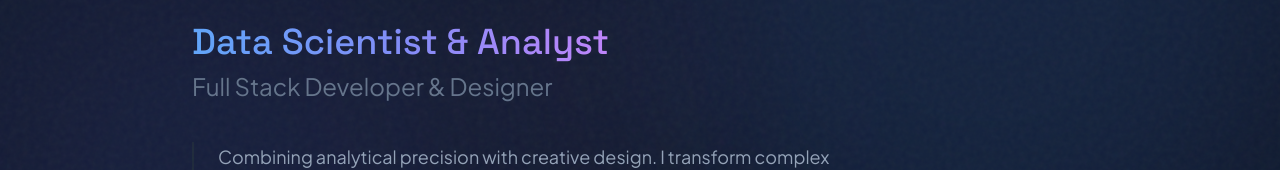
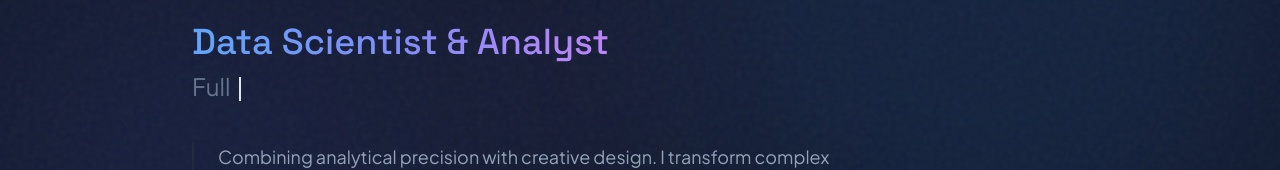
Before and after one commit to OUARAS-khelil-Rafik/khelil-rafik-portfolio, a React (Vite) app: page / in a window 1280 px wide. Shown: the part 351-521 px from the top of the page. Built offline with nearby package versions, Linux system fonts and the light colour scheme; no server answers.

Commit message:
Add Typewriter effect for hero subrole text

```diff
--- a/components/Hero.tsx
+++ b/components/Hero.tsx
@@ -1,9 +1,75 @@
-import React from 'react';
+import React, { useState, useEffect } from 'react';
 import { motion, Variants } from 'framer-motion';
 import { ArrowRight, Download } from 'lucide-react';
 import { useLanguage } from '../context/LanguageContext';
 import { GITHUB_USERNAME } from '../constants';
 import SocialIcons from './SocialIcons';
+
+const Typewriter = ({ text, delay = 0, speed = 50, className = "" }: { text: string, delay?: number, speed?: number, className?: string }) => {
+  const [displayText, setDisplayText] = useState('');
+  const [isTyping, setIsTyping] = useState(false);
+
+  useEffect(() => {
+    let timeout: NodeJS.Timeout;
+    let currentIndex = 0;
+    let isDeleting = false;
+    // Start delay flag
+    let hasStarted = false;
+
+    const tick = () => {
+      // Typing phase
+      if (!isDeleting) {
+        if (currentIndex <= text.length) {
+          setDisplayText(text.substring(0, currentIndex));
+          currentIndex++;
+          setIsTyping(true);
+          timeout = setTimeout(tick, speed);
+        } else {
+          // Finished typing, wait 3 seconds then start deleting
+          setIsTyping(false);
+          isDeleting = true;
+          timeout = setTimeout(tick, 3000); // 3 seconds wait
+        }
+      }
+      // Deleting phase
+      else {
+        if (currentIndex >= 0) {
+          setDisplayText(text.substring(0, currentIndex));
+          currentIndex--;
+          setIsTyping(true);
+          timeout = setTimeout(tick, 30); // Faster delete speed
+        } else {
+          // Finished deleting, restart typing
+          isDeleting = false;
+          currentIndex = 0;
+          setIsTyping(false);
+          timeout = setTimeout(tick, 500); // Small pause before retyping
+        }
+      }
+    };
+
+    const startTimeout = setTimeout(() => {
+      hasStarted = true;
+      tick();
+    }, delay);
+
+    return () => {
+      clearTimeout(startTimeout);
+      clearTimeout(timeout);
+    };
+  }, [text, delay, speed]);
+
+  return (
+    <span className={className}>
+      {displayText}
+      <motion.span
+        initial={{ opacity: 0 }}
+        animate={{ opacity: 1 }}
+        className={`inline-block w-[2px] h-[1em] bg-slate-200 ml-1 align-middle ${!isTyping ? 'animate-pulse' : ''}`}
+      />
+    </span>
+  );
+};
 
 const Hero = () => {
   const { content } = useLanguage();
@@ -97,18 +163,18 @@ const Hero = () => {
           </motion.div>
 
           <motion.div
-            initial={{ opacity: 0, y: 30 }}
-            animate={{ opacity: 1, y: 0 }}
-            transition={{ duration: 0.6, delay: 0.6 }}
+            initial={{ opacity: 0 }}
+            animate={{ opacity: 1 }}
+            transition={{ duration: 0.5, delay: 1 }}
             className="mb-10"
           >
             <h2 className="text-2xl md:text-4xl font-medium text-slate-400 font-display">
               <span className="text-transparent bg-clip-text bg-gradient-to-r from-blue-400 via-indigo-400 to-purple-400 animate-gradient-x">
-                {content.hero.role}
+                 {content.hero.role}
               </span>
             </h2>
-            <p className="text-xl md:text-2xl text-slate-500 mt-2">
-              {content.hero.subrole}
+            <p className="text-xl md:text-2xl text-slate-500 mt-2 min-h-[1.2em]">
+               <Typewriter text={content.hero.subrole} delay={1500} />
             </p>
           </motion.div>
 
```
